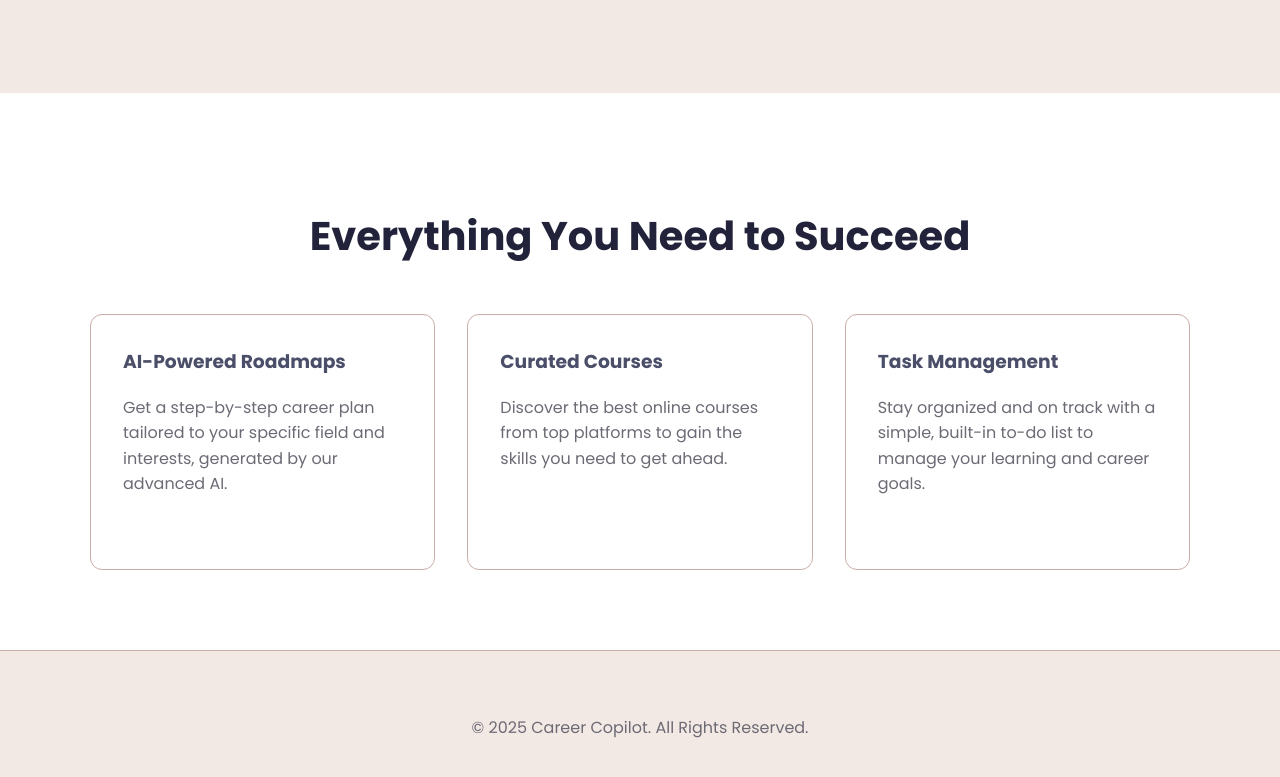
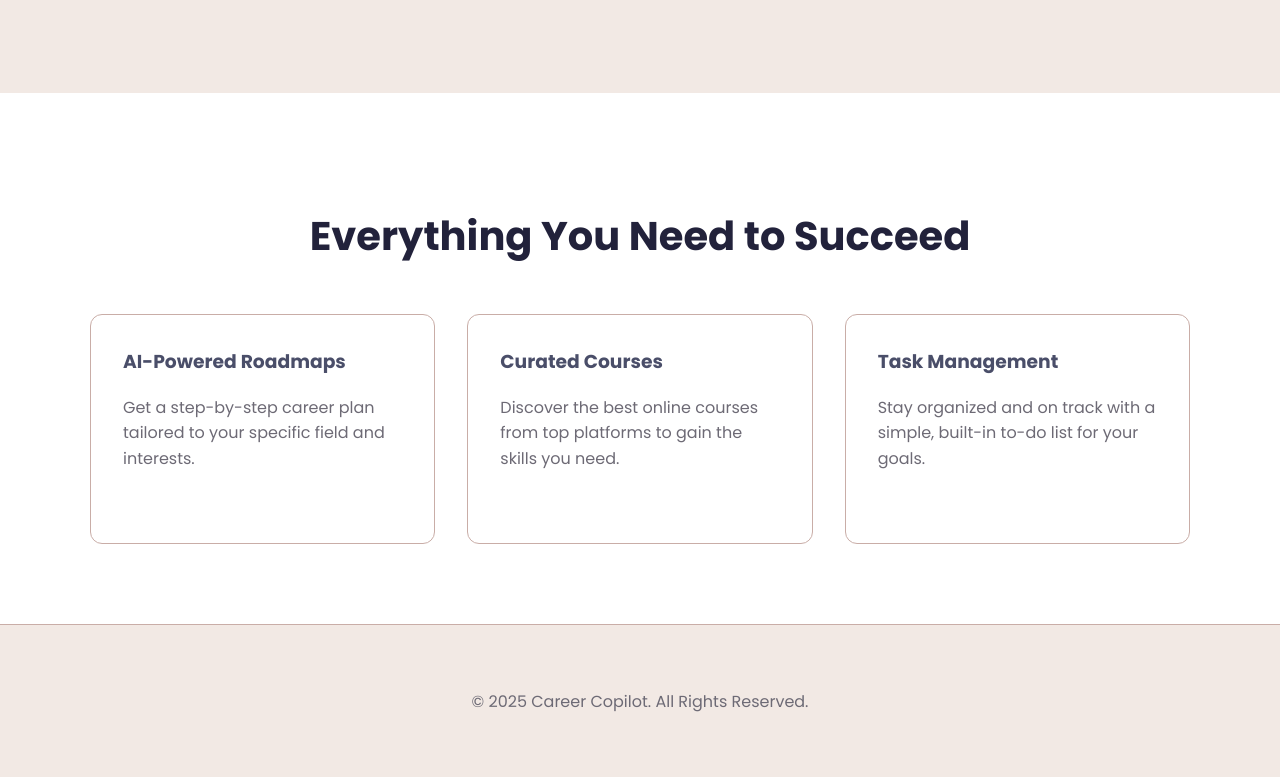
Before and after one commit to dhrma-tech/career_copilot, a website: page index.html in a window 1280 px wide. Shown: the part 515-1292 px from the top of the page. Drawn offline with Linux system fonts and the light colour scheme.

Commit message:
Update index.html

```diff
--- a/index.html
+++ b/index.html
@@ -26,17 +26,17 @@
     <div class="container">
       <h2>Everything You Need to Succeed</h2>
       <div class="features-grid">
-        <div class="feature-card">
+        <div class="feature-card color-1">
           <h3>AI-Powered Roadmaps</h3>
-          <p>Get a step-by-step career plan tailored to your specific field and interests, generated by our advanced AI.</p>
+          <p>Get a step-by-step career plan tailored to your specific field and interests.</p>
         </div>
-        <div class="feature-card">
+        <div class="feature-card color-2">
           <h3>Curated Courses</h3>
-          <p>Discover the best online courses from top platforms to gain the skills you need to get ahead.</p>
+          <p>Discover the best online courses from top platforms to gain the skills you need.</p>
         </div>
-        <div class="feature-card">
+        <div class="feature-card color-3">
           <h3>Task Management</h3>
-          <p>Stay organized and on track with a simple, built-in to-do list to manage your learning and career goals.</p>
+          <p>Stay organized and on track with a simple, built-in to-do list for your goals.</p>
         </div>
       </div>
     </div>
@@ -50,7 +50,7 @@
     <div class="modal-content">
       <div class="login-card">
         <button class="modal-close-btn">&times;</button>
-        <h1>Welcome Back</h1>
+        <h1>Welcome</h1>
         <p>Log in or create your account to continue.</p>
         <form id="loginForm">
           <input type="text" placeholder="Your Name" id="name" required>
```
